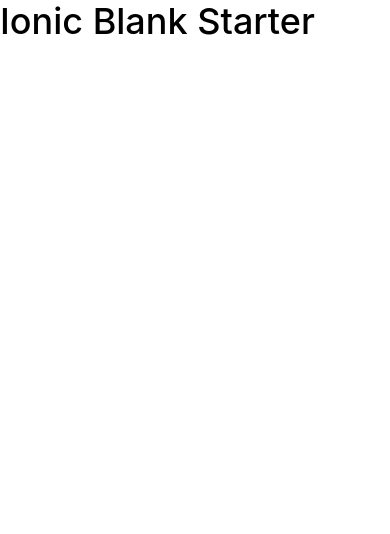
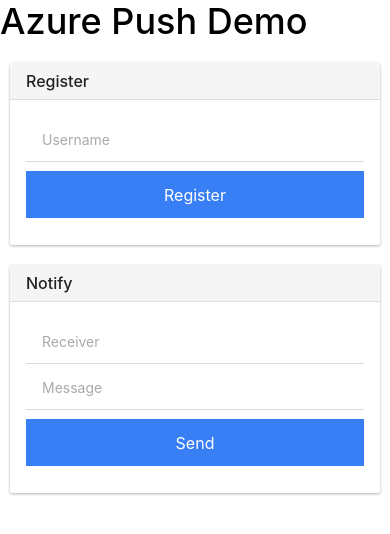
Before and after one commit to razmik/ionic-azure-push-demo, a website: page azure-push-demo/www/index.html in a window 390 px wide. Drawn offline with Linux system fonts and the light colour scheme; some packages are replaced by stand-ins of ours; files that its build step writes are made by us from their sources.

Commit message:
App Structure Completed

```diff
--- a/azure-push-demo/www/index.html
+++ b/azure-push-demo/www/index.html
@@ -1,5 +1,6 @@
 <!DOCTYPE html>
 <html>
+
 <head>
     <meta charset="utf-8">
     <meta name="viewport" content="initial-scale=1, maximum-scale=1, user-scalable=no, width=device-width">
@@ -21,14 +22,49 @@
     <!-- your app's js -->
     <script src="js/app.js"></script>
 </head>
+
 <body ng-app="starter">
 
     <ion-pane>
         <ion-header-bar class="bar-stable">
-        <h1 class="title">Ionic Blank Starter</h1>
+            <h1 class="title">Azure Push Demo</h1>
         </ion-header-bar>
-      <ion-content>
+        <ion-content ng-controller="appCtrl">
+            <div class="card">
+                <div class="item item-divider">
+                    Register
+                </div>
+                <div class="item item-text-wrap">
+                    <div class="list">
+                        <label class="item item-input">
+                            <input type="text" placeholder="Username" ng-model="username">
+                        </label>
+                        <button class="button button-full button-positive" ng-click="register()">
+                            Register
+                        </button>
+                    </div>
+                </div>
+            </div>
+            <div class="card">
+                <div class="item item-divider">
+                    Notify
+                </div>
+                <div class="item item-text-wrap">
+                    <div class="list">
+                        <label class="item item-input">
+                            <input type="text" placeholder="Receiver" ng-model="receiver">
+                        </label>
+                        <label class="item item-input">
+                            <input type="text" placeholder="Message" ng-model="msg">
+                        </label>
+                        <button class="button button-full button-positive" ng-click="send()">
+                            Send
+                        </button>
+                    </div>
+                </div>
+            </div>
         </ion-content>
     </ion-pane>
 </body>
+
 </html>
--- a/azure-push-demo/www/js/app.js
+++ b/azure-push-demo/www/js/app.js
@@ -7,7 +7,7 @@
 
     .run(function($ionicPlatform) {
         $ionicPlatform.ready(function() {
-    if(window.cordova && window.cordova.plugins.Keyboard) {
+            if (window.cordova && window.cordova.plugins.Keyboard) {
                 // Hide the accessory bar by default (remove this to show the accessory bar above the keyboard
                 // for form inputs)
                 cordova.plugins.Keyboard.hideKeyboardAccessoryBar(true);
@@ -17,8 +17,26 @@
                 // a much nicer keyboard experience.
                 cordova.plugins.Keyboard.disableScroll(true);
             }
-    if(window.StatusBar) {
+            if (window.StatusBar) {
                 StatusBar.styleDefault();
             }
         });
     })
+
+    .controller("appCtrl", function($scope, $window) {
+        $scope.username = '';
+        $scope.receiver = '';
+        $scope.msg = 'Hello!';
+        $scope.register = register;
+        $scope.send = send;
+
+        function register() {
+            //TODO: Register user tag with device token
+            console.log('User Registered ' + $scope.username);
+        }
+
+        function send() {
+            //TODO: Send the push notification to receiver tag
+            console.log('Notified ' + $scope.receiver);
+        }
+    });
```
Also changed, not shown: azure-push-demo/config.xml (+4 -4 lines). Lines whose indentation alone changed are shown as unchanged.
